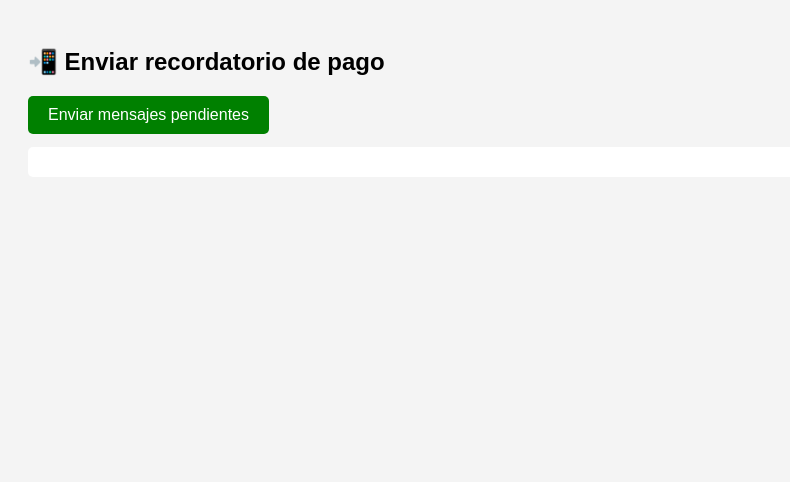
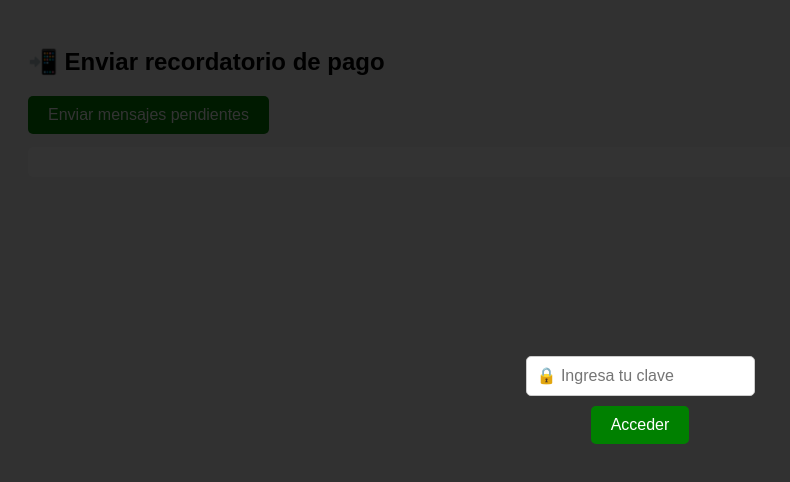
Before and after one commit to elmasteo/recordatoriorifa, a plain HTML site: page index.html in a window 1280 px wide. Shown: the whole page, without its empty margins (0-790 px from the left). Drawn offline with Linux system fonts and the light colour scheme.

Commit message:
contraseña recordatorio rifa

```diff
--- a/index.html
+++ b/index.html
@@ -17,6 +17,69 @@
 <pre id="log"></pre>
 
 <script>
+
+async function init() {
+  const clave = await new Promise(resolve => {
+  const overlay = document.createElement("div");
+  overlay.style.position = "fixed";
+  overlay.style.top = 0;
+  overlay.style.left = 0;
+  overlay.style.width = "100vw";
+  overlay.style.height = "100vh";
+  overlay.style.background = "rgba(0,0,0,0.8)";
+  overlay.style.display = "flex";
+  overlay.style.flexDirection = "column";
+  overlay.style.justifyContent = "center";
+  overlay.style.alignItems = "center";
+  overlay.style.zIndex = 9999;
+
+  const input = document.createElement("input");
+  input.type = "password";
+  input.placeholder = "🔒 Ingresa tu clave";
+  input.style.padding = "10px";
+  input.style.fontSize = "16px";
+  input.style.borderRadius = "5px";
+  input.style.border = "1px solid #ccc";
+  input.style.marginBottom = "10px";
+
+  const btn = document.createElement("button");
+  btn.textContent = "Acceder";
+  btn.style.padding = "10px 20px";
+  btn.style.fontSize = "16px";
+  btn.style.border = "none";
+  btn.style.borderRadius = "5px";
+  btn.style.cursor = "pointer";
+
+  btn.onclick = () => {
+    const val = input.value;
+    document.body.removeChild(overlay);
+    resolve(val);
+  };
+
+  overlay.appendChild(input);
+  overlay.appendChild(btn);
+  document.body.appendChild(overlay);
+});
+
+
+  const res = await fetch('/.netlify/functions/validarClave', {
+    method: 'POST',
+    headers: { 'Content-Type': 'application/json' },
+    body: JSON.stringify({ clave })
+  });
+
+  const { autorizado } = await res.json();
+
+  if (!autorizado) {
+    alert("Clave incorrecta. Acceso denegado.");
+    document.body.innerHTML = "<h2 style='text-align:center; margin-top:20%'>🚫 Acceso no autorizado</h2>";
+    return;
+  }
+
+}
+
+init();
+
 const API_WHATSAPP = "/.netlify/functions/enviarWhatsapp";
 const API_BOLETAS = "/.netlify/functions/obtenerBoletas";
 const PRECIO_BOLETA = 20000;
@@ -103,6 +166,10 @@ Para asegurar tu participación en la rifa del PC 🖥️ realiza el pago al nú
 
   log("\n✅ Proceso terminado.");
 }
+
+
+
+
 </script>
 
 </body>
```
Also changed, not shown: netlify/functions/validarClave.js (added, +14 -0 lines).
